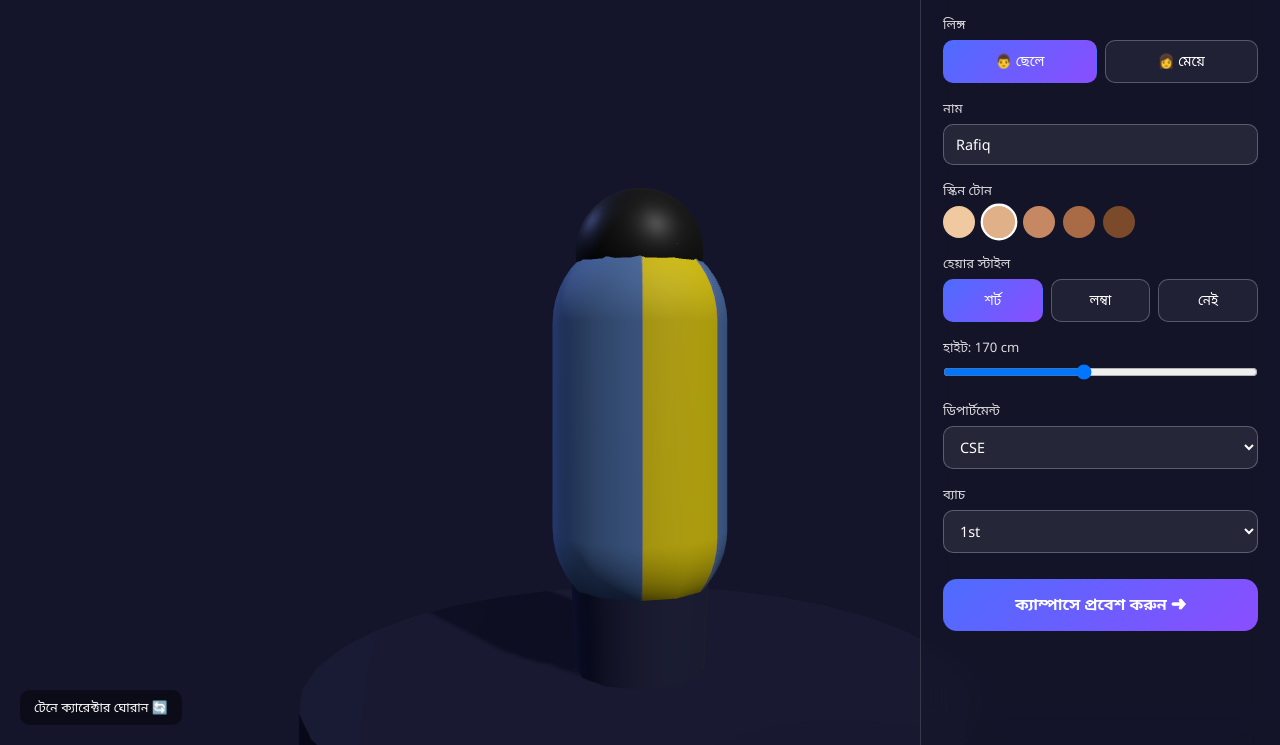
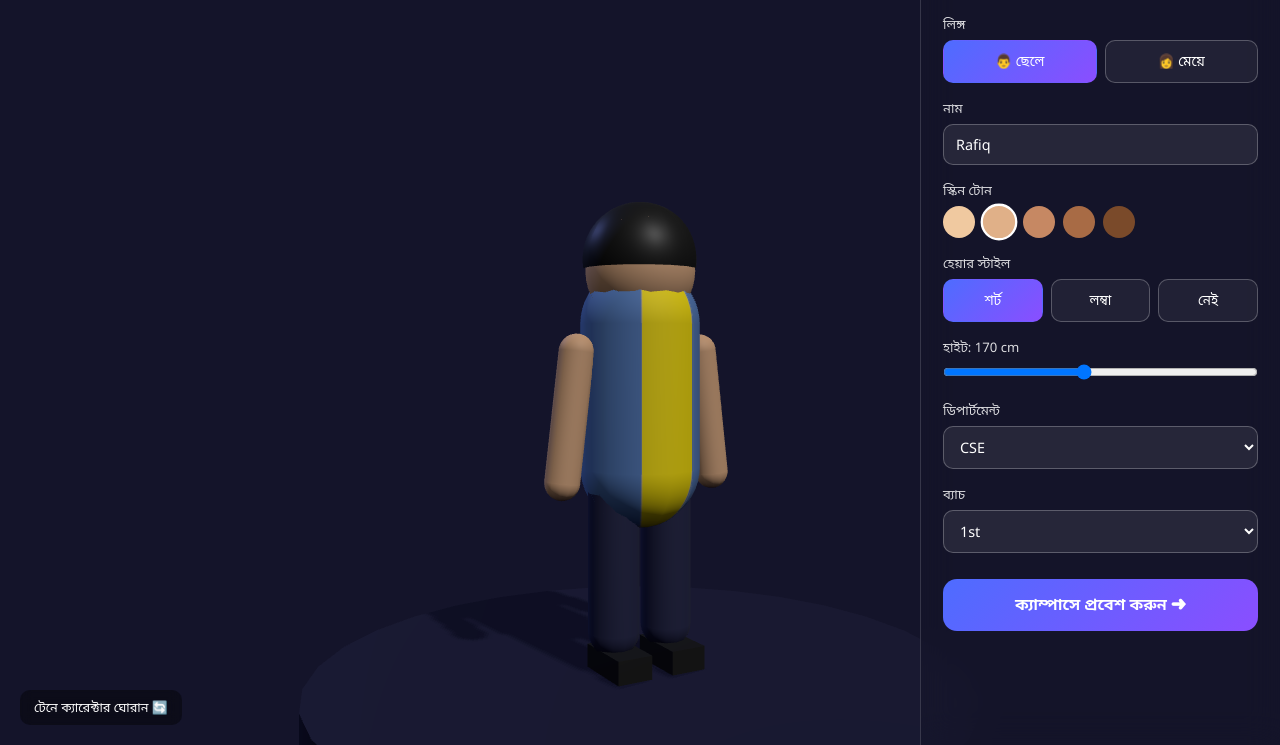
Before and after one commit to kiucampus/Campus-Life-, a plain HTML site: page index.html in a window 1280 px wide. Shown: the part 55-800 px from the top of the page. Drawn offline with nearby package versions, Linux system fonts and the light colour scheme; animation ran at ten frames a second.

Commit message:
Update index.html

```diff
--- a/index.html
+++ b/index.html
@@ -259,49 +259,67 @@
     function buildCharacter() {
       charGroup.clear();
       const scale = state.height / 170;
+      const skinMat = new THREE.MeshStandardMaterial({ color: state.skin, roughness: 0.6 });
+      const jerseyMat = new THREE.MeshStandardMaterial({ map: jerseyTexture, roughness: 0.7 });
+      const pantsMat = new THREE.MeshStandardMaterial({ color: 0x22254a, roughness: 0.8 });
+      const shoeMat = new THREE.MeshStandardMaterial({ color: 0x161616, roughness: 0.6 });
 
-      const jerseyMat = new THREE.MeshStandardMaterial({ map: jerseyTexture, roughness: 0.7 });
-      const torso = new THREE.Mesh(new THREE.CapsuleGeometry(0.38, 0.9, 6, 12), jerseyMat);
-      torso.position.y = 1.05 * scale;
-      torso.scale.set(1, scale, 1);
+      // মাথা + ঘাড়
+      const head = new THREE.Mesh(new THREE.SphereGeometry(0.24, 20, 20), skinMat);
+      head.position.y = 1.72 * scale;
+      head.castShadow = true;
+      charGroup.add(head);
+
+      const neck = new THREE.Mesh(new THREE.CylinderGeometry(0.08, 0.09, 0.12, 10), skinMat);
+      neck.position.y = 1.55 * scale;
+      charGroup.add(neck);
+
+      // ধড় (জার্সি)
+      const torso = new THREE.Mesh(new THREE.CapsuleGeometry(0.26, 0.62, 6, 12), jerseyMat);
+      torso.position.y = 1.18 * scale;
       torso.castShadow = true;
       charGroup.add(torso);
 
-      const pantsMat = new THREE.MeshStandardMaterial({ color: 0x22254a, roughness: 0.8 });
-      const legs = new THREE.Mesh(new THREE.CylinderGeometry(0.32, 0.28, 0.8, 12), pantsMat);
-      legs.position.y = 0.4 * scale;
-      legs.scale.set(1, scale, 1);
-      legs.castShadow = true;
-      charGroup.add(legs);
+      // হাত
+      [-1, 1].forEach((s) => {
+        const arm = new THREE.Mesh(new THREE.CapsuleGeometry(0.075, 0.55, 6, 12), skinMat);
+        arm.position.set(s * 0.34, 1.1 * scale, 0);
+        arm.rotation.z = s * 0.12;
+        arm.castShadow = true;
+        charGroup.add(arm);
+      });
 
-      const headMat = new THREE.MeshStandardMaterial({ color: state.skin, roughness: 0.6 });
-      const head = new THREE.Mesh(new THREE.SphereGeometry(0.26, 20, 20), headMat);
-      head.position.y = 1.75 * scale;
-      head.castShadow = true;
-      charGroup.add(head);
+      // পা (মেয়ে হলে সামান্য চওড়া/স্কার্ট-স্টাইল, ছেলে হলে প্যান্ট)
+      const legGeo = state.gender === 'female'
+        ? new THREE.ConeGeometry(0.16, 0.65, 10)
+        : new THREE.CapsuleGeometry(0.11, 0.65, 6, 12);
+      [-1, 1].forEach((s) => {
+        const leg = new THREE.Mesh(legGeo, pantsMat);
+        leg.position.set(s * 0.13, 0.5 * scale, 0);
+        leg.castShadow = true;
+        charGroup.add(leg);
+
+        const shoe = new THREE.Mesh(new THREE.BoxGeometry(0.16, 0.1, 0.28), shoeMat);
+        shoe.position.set(s * 0.13, 0.06 * scale, 0.05);
+        shoe.castShadow = true;
+        charGroup.add(shoe);
+      });
 
       // হেয়ার
       if (state.hair !== 'none') {
         const hairMat = new THREE.MeshStandardMaterial({ color: 0x1a1a1a, roughness: 0.5 });
         if (state.hair === 'short') {
-          const hairMesh = new THREE.Mesh(new THREE.SphereGeometry(0.28, 16, 16, 0, Math.PI * 2, 0, Math.PI * 0.55), hairMat);
-          hairMesh.position.y = 1.8 * scale;
+          const hairMesh = new THREE.Mesh(new THREE.SphereGeometry(0.25, 16, 16, 0, Math.PI * 2, 0, Math.PI * 0.55), hairMat);
+          hairMesh.position.y = 1.77 * scale;
           charGroup.add(hairMesh);
         } else {
-          const hairMesh = new THREE.Mesh(new THREE.SphereGeometry(0.29, 16, 16, 0, Math.PI * 2, 0, Math.PI * 0.6), hairMat);
-          hairMesh.position.y = 1.8 * scale;
+          const hairMesh = new THREE.Mesh(new THREE.SphereGeometry(0.26, 16, 16, 0, Math.PI * 2, 0, Math.PI * 0.6), hairMat);
+          hairMesh.position.y = 1.77 * scale;
           charGroup.add(hairMesh);
-          const back = new THREE.Mesh(new THREE.CylinderGeometry(0.2, 0.15, 0.55, 12), hairMat);
-          back.position.set(0, 1.55 * scale, -0.1);
+          const back = new THREE.Mesh(new THREE.CylinderGeometry(0.18, 0.13, 0.5, 12), hairMat);
+          back.position.set(0, 1.5 * scale, -0.08);
           charGroup.add(back);
         }
-      }
-
-      // মেয়ে হলে সিম্পল স্কার্ট-স্টাইল লেগ শেপ
-      if (state.gender === 'female') {
-        legs.geometry.dispose();
-        legs.geometry = new THREE.ConeGeometry(0.42, 0.75, 12);
-        legs.position.y = 0.42 * scale;
       }
     }
 
```
